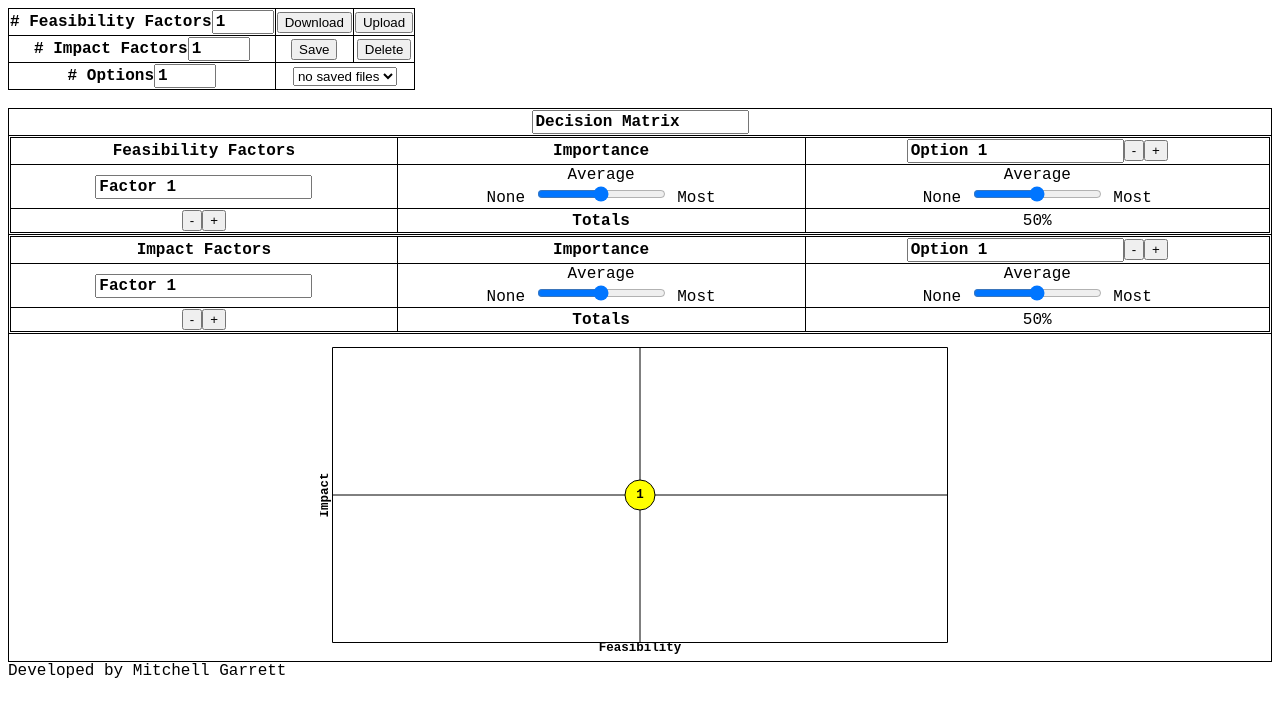
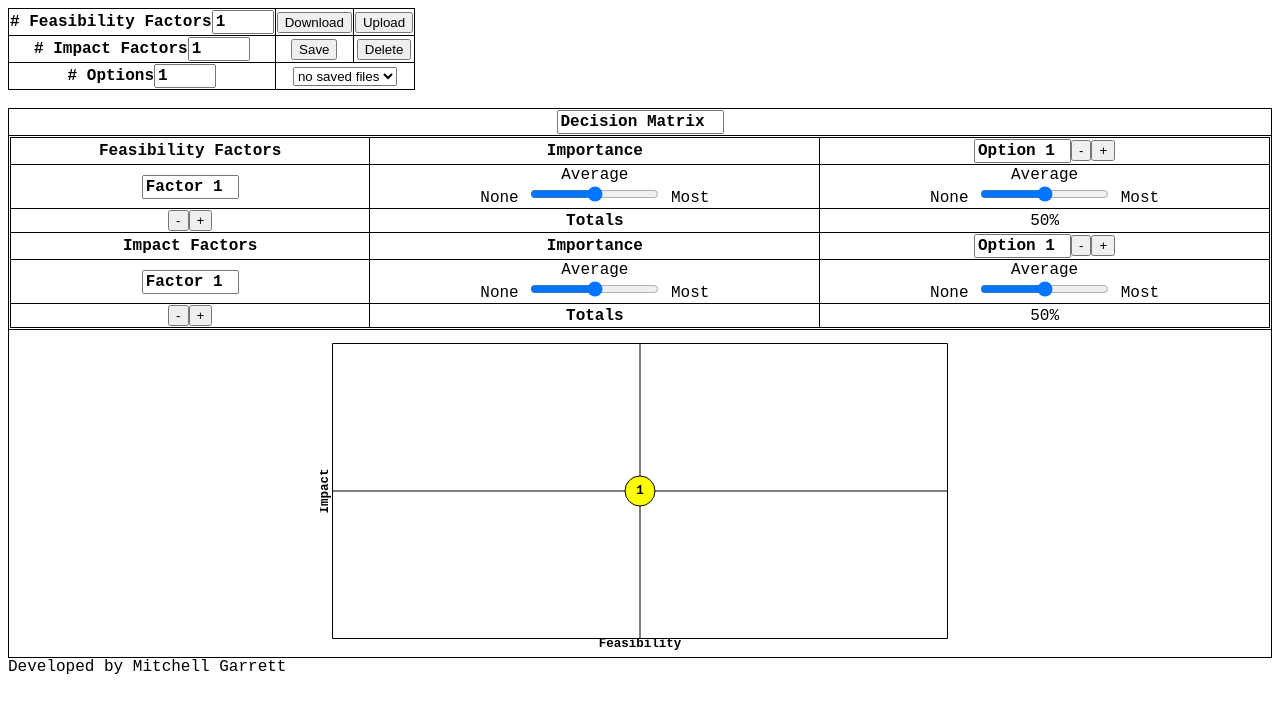
Before and after one commit to mitchellgarrett/Decision-Matrix, a plain HTML site: page index.html in a window 1280 px wide. Drawn offline with Linux system fonts and the light colour scheme.

Commit message:
Label boxes change with size of text

```diff
--- a/decision_matrix.js
+++ b/decision_matrix.js
@@ -2,8 +2,7 @@ const ID_MATRIX_TITLE = "MATRIX_TITLE";
 const ID_NUM_FEASIBILITY_FACTORS = "NUM_FEASIBILITY_FACTORS";
 const ID_NUM_IMPACT_FACTORS = "NUM_IMPACT_FACTORS";
 const ID_NUM_OPTIONS = "NUM_OPTIONS";
-const ID_FEASIBILITY_MATRIX = "FEASIBILITY_MATRIX";
-const ID_IMPACT_MATRIX = "IMPACT_MATRIX";
+const ID_MATRIX = "MATRIX";
 const ID_FILE_SELECTOR = "FILE_SELECTOR";
 
 const MIN_VALUE = 0;
--- a/index.html
+++ b/index.html
@@ -35,9 +35,8 @@
 	<br>
 
 	<table style="width: 100%;">
-		<tr><th><input id="MATRIX_TITLE" type="text" value="Decision Matrix" oninput="onDataChanged();"></th></tr>
-		<tr><th><table id="FEASIBILITY_MATRIX" style="width: 100%;"></table></th></tr>
-		<tr><th><table id="IMPACT_MATRIX" style="width: 100%;"></table></th></tr>
+		<tr><th><input id="MATRIX_TITLE" type="text" value="Decision Matrix" oninput="onDataChanged(); this.size = this.value.length;"></th></tr>
+		<tr><th><table id="MATRIX" style="width: 100%;"></table></th></tr>
 		<tr><th><canvas id="GRAPH"></canvas></th></tr>
 	</table>
 
--- a/matrix_graphics.js
+++ b/matrix_graphics.js
@@ -5,12 +5,15 @@ const LABELS = ["None", "Below Average", "Average", "Above Average", "Most"];
 function generateMatrix() {
     //saveData(DATA);
     document.getElementById(ID_MATRIX_TITLE).value = DATA.title;
+	document.getElementById(ID_MATRIX_TITLE).size = document.getElementById(ID_MATRIX_TITLE).value.length;
+
     document.getElementById(ID_NUM_FEASIBILITY_FACTORS).value = DATA.num_feasibility_factors;
     document.getElementById(ID_NUM_IMPACT_FACTORS).value = DATA.num_impact_factors;
     document.getElementById(ID_NUM_OPTIONS).value = DATA.num_options;
 
-    generateSubMatrix(ID_FEASIBILITY_MATRIX, DATA.num_feasibility_factors, "Feasibility Factors", "F");
-    generateSubMatrix(ID_IMPACT_MATRIX, DATA.num_impact_factors, "Impact Factors", "I");
+	document.getElementById(ID_MATRIX).innerHTML = "";
+    generateSubMatrix(DATA.num_feasibility_factors, "Feasibility Factors", "F");
+    generateSubMatrix(DATA.num_impact_factors, "Impact Factors", "I");
     calculateMatrix();
 }
 
@@ -18,11 +21,10 @@ function updateLabel(id, label) {
     document.getElementById(id).value = label;
 }
 
-function generateSubMatrix(matrixType, factors, title, id) {
+function generateSubMatrix(factors, title, id) {
     var options = DATA.num_options;
 
-    var matrix = document.getElementById(matrixType);
-    matrix.innerHTML = "";
+    var matrix = document.getElementById(ID_MATRIX);
 
     var tr;
     var th;
@@ -42,7 +44,8 @@ function generateSubMatrix(matrixType, factors, title, id) {
     // Columns
     for (var o = 0; o < options; o++) {
         th = document.createElement("th");
-        th.innerHTML = `<input id="LABEL_O_${o}" type="text" value="${DATA.option_labels[o]}" oninput="onDataChanged();">`;
+        th.innerHTML = `<input id="LABEL_O_${o}" type="text" value="${DATA.option_labels[o]}" oninput="onDataChanged(); this.size=this.value.length;">`;
+		th.childNodes[0].size = th.childNodes[0].value.length;
         tr.appendChild(th);
 
         if (o == options - 1) {
@@ -113,7 +116,8 @@ function generateRow(f, options, id) {
     } else if (id == "I") {
         label = DATA.impact_labels[f];
     }
-    th.innerHTML = `<input id="LABEL_${id}_${f}" type="text" value="${label}" oninput="onDataChanged();">`;
+    th.innerHTML = `<input id="LABEL_${id}_${f}" type="text" value="${label}" oninput="onDataChanged(); this.size=this.value.length;">`;
+	th.childNodes[0].size = th.childNodes[0].value.length;
     tr.appendChild(th);
 
     // Weight slider
```
